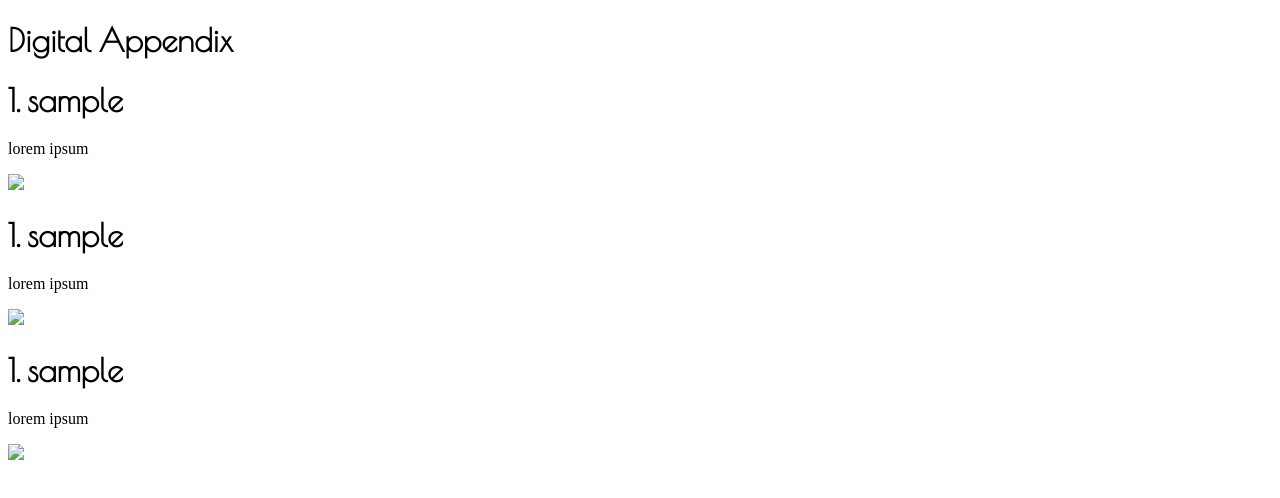
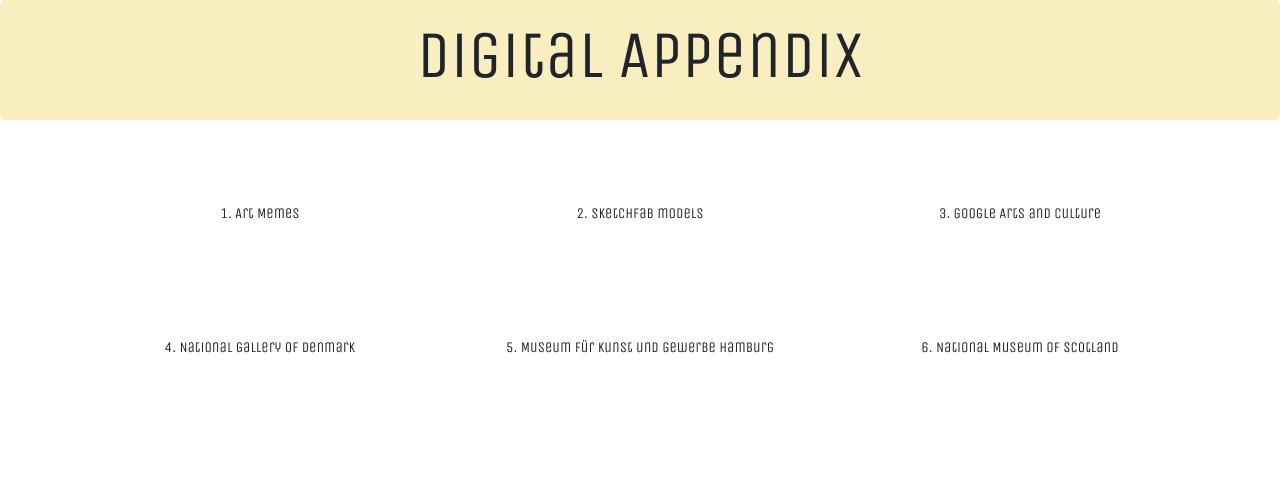
Before and after one commit to Rixten/Appendix1, a plain HTML site: page index.html in a window 1280 px wide. Drawn offline with nearby package versions, Linux system fonts and the light colour scheme.

Commit message:
Basics
Set the basic framework up for the grid layout. There are no links and iamges yet, as the categories right now are just placeholders

```diff
--- a/index.html
+++ b/index.html
@@ -4,29 +4,38 @@
 <head>
   <title>Appendix I</title>
   <meta name="viewport" content="width=device-width, initial-scale=1.0">
-  <link href="https://fonts.googleapis.com/css?family=Poiret+One" rel="stylesheet">
-  <link href="style/appendix.css" rel="stylesheet">
-  <script src="js/bootstrap.min.js"></script>
+  <link rel="stylesheet" href="https://stackpath.bootstrapcdn.com/bootstrap/4.1.2/css/bootstrap.min.css" integrity="sha384-Smlep5jCw/wG7hdkwQ/Z5nLIefveQRIY9nfy6xoR1uRYBtpZgI6339F5dgvm/e9B" crossorigin="anonymous">
+<link href="https://fonts.googleapis.com/css?family=Unica+One" rel="stylesheet">  <link href="style/appendix.css" rel="stylesheet">
+  <script src="https://code.jquery.com/jquery-3.3.1.slim.min.js" integrity="sha384-q8i/X+965DzO0rT7abK41JStQIAqVgRVzpbzo5smXKp4YfRvH+8abtTE1Pi6jizo" crossorigin="anonymous"></script>
+  <script src="https://stackpath.bootstrapcdn.com/bootstrap/4.1.2/js/bootstrap.min.js" integrity="sha384-o+RDsa0aLu++PJvFqy8fFScvbHFLtbvScb8AjopnFD+iEQ7wo/CG0xlczd+2O/em" crossorigin="anonymous"></script>
 </head>
 
 <body>
-  <h1>Digital Appendix</h1>
- <div class='container'>
-   <div class='preview'>
-     <h1>1. sample</h1>
-     <p>lorem ipsum</p>
-     <img src='C:\Users\Charlotte\Documents\Techniek\Coding\curious.jpg'>
+  <div class="jumbotron">
+  <h2>Digital Appendix</h2>
+  </div>
+
+ <div class="container">
+   <div class="row">
+     <div class="col-sm">
+       <h1>1. Art Memes</h1>
+     </div>
+     <div class="col-sm">
+       <h1>2. Sketchfab models</h1>
+     </div>
+     <div class="col-sm">
+       <h1>3. Google Arts and Culture</h1>
+     </div>
    </div>
-   <div class='preview'>
-     <h1>1. sample</h1>
-     <p>lorem ipsum</p>
-     <img src='C:\Users\Charlotte\Documents\Techniek\Coding\curious.jpg'>
-   </div>
-   <div class='preview'>
-     <h1>1. sample</h1>
-     <p>lorem ipsum</p>
-     <img src='C:\Users\Charlotte\Documents\Techniek\Coding\curious.jpg'>
-   </div>
+   <div class="row">
+     <div class="col-sm">
+       <h1>4. National Gallery of Denmark</h1>
+     </div>
+     <div class="col-sm">
+       <h1>5. Museum für Kunst und Gewerbe Hamburg</h1>
+     </div>
+     <div class="col-sm">
+       <h1>6. National Museum of Scotland</h1>
+     </div>
  </div>
-
 </body>
--- a/style/appendix.css
+++ b/style/appendix.css
@@ -1,7 +1,22 @@
-header {
-  font-family: 'Poiret One', cursive;
-  font-size: 12pt;
+
+h1 {
+  font-family: 'Unica One', cursive;
+  text-align: center;
+  font-size: 11pt;
 }
-h1 {
-  font-family: 'Poiret One', cursive;
+
+h2 {
+  font-family: 'Unica One', cursive;
+  font-size: 50pt;
+  text-align: center;
 }
+
+.jumbotron {
+  background-color: #f9eec0;
+  padding: 1em;
+}
+
+.col-sm {
+  height: 100pt;
+  padding-top: 40pt;
+}
```
Also changed, not shown: about.html (added, +10 -0 lines).
